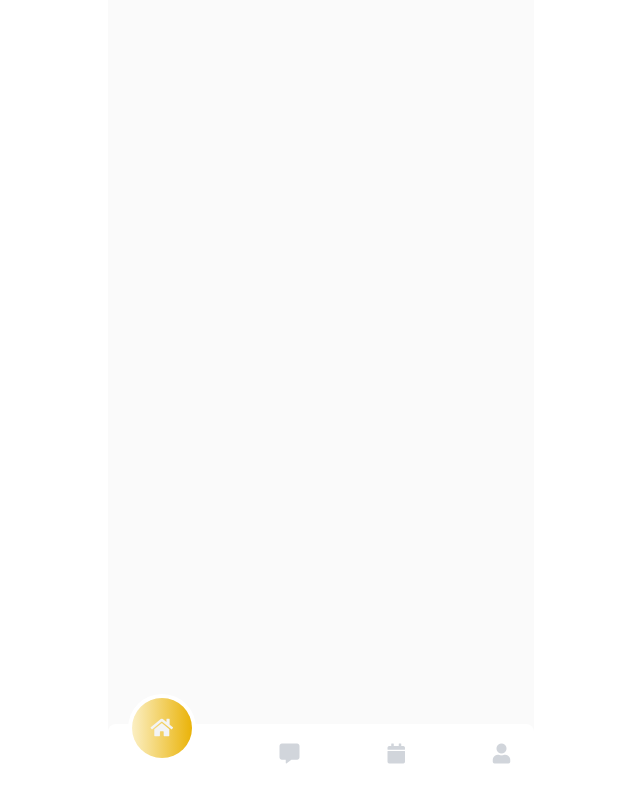
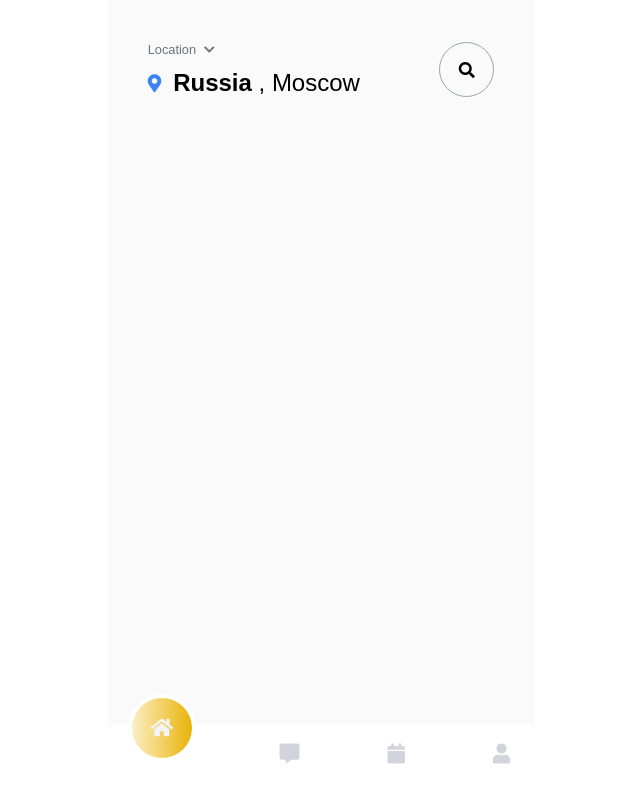
Before and after one commit to or-abdillh/real-state-app, a Vue app: page / in a window 1280 px wide. Shown: the whole page, without its empty margins (319-959 px from the left). Built offline with nearby package versions, Linux system fonts and the light colour scheme.

Commit message:
Create Header and HeaderHome component

```diff
--- a/src/App.vue
+++ b/src/App.vue
@@ -1,5 +1,5 @@
 <template>
-  <main class="app">
+  <main class="app container">
     <router-view></router-view>
     <BottomBar />
   </main>
@@ -8,7 +8,7 @@
 <style scoped>
 
 .app {
-  @apply w-full min-h-screen lg:w-5/12 xl:w-4/12 lg:mx-auto md:px-12 p-5 bg-[#FAFAFA];
+  @apply min-h-screen bg-[#FAFAFA];
 }
 
 </style>
--- a/src/components/Header.vue
+++ b/src/components/Header.vue
@@ -0,0 +1,8 @@
+<template>
+  <main class="fixed top-0 left-0 right-0">
+    <section class="container bg-[#FAFAFA] flex items-center justify-between gap-4">
+      <slot name="start"></slot>
+      <slot name="end"></slot>
+    </section>
+  </main>
+</template>
--- a/src/components/HeaderHome.vue
+++ b/src/components/HeaderHome.vue
@@ -0,0 +1,32 @@
+<template>
+  <Header>
+    <template v-slot:start>
+      <section>
+        <span class="flex items-center gap-2 mb-2 text-gray-500">
+          <small>Location</small>
+          <i class="fa fa-chevron-down text-xs"></i>
+        </span>
+        <span class="text-2xl flex items-center gap-3">
+          <i class="text-blue-500 fa fa-map-marker-alt text-lg"></i>
+          <h1>
+            <strong>Russia</strong>
+            , Moscow
+          </h1>
+        </span>
+      </section>
+    </template>
+    <template v-slot:end>
+      <div>
+        <span class="rounded-full border border-gray-400 block grid place-items-center" style="width: 55px; height: 55px">
+          <i class="fa fa-search"></i>
+        </span>
+      </div>
+    </template>
+  </Header>
+</template>
+
+<script setup lang="ts">
+
+import Header from '@/components/Header.vue'
+
+</script>
--- a/src/style/app.css
+++ b/src/style/app.css
@@ -7,3 +7,7 @@
 span, button {
 	user-select: none;
 }
+
+.container {
+	@apply w-full lg:w-5/12 xl:w-4/12 lg:mx-auto p-5 md:p-10;
+}
--- a/src/views/Home.vue
+++ b/src/views/Home.vue
@@ -1,3 +1,11 @@
 <template>
-  <h1 class="text-3xl text-center"></h1>
+  <main>
+    <HeaderHome />
+  </main>
 </template>
+
+<script setup lang="ts">
+
+import HeaderHome from '@/components/HeaderHome.vue'
+
+</script>
```
